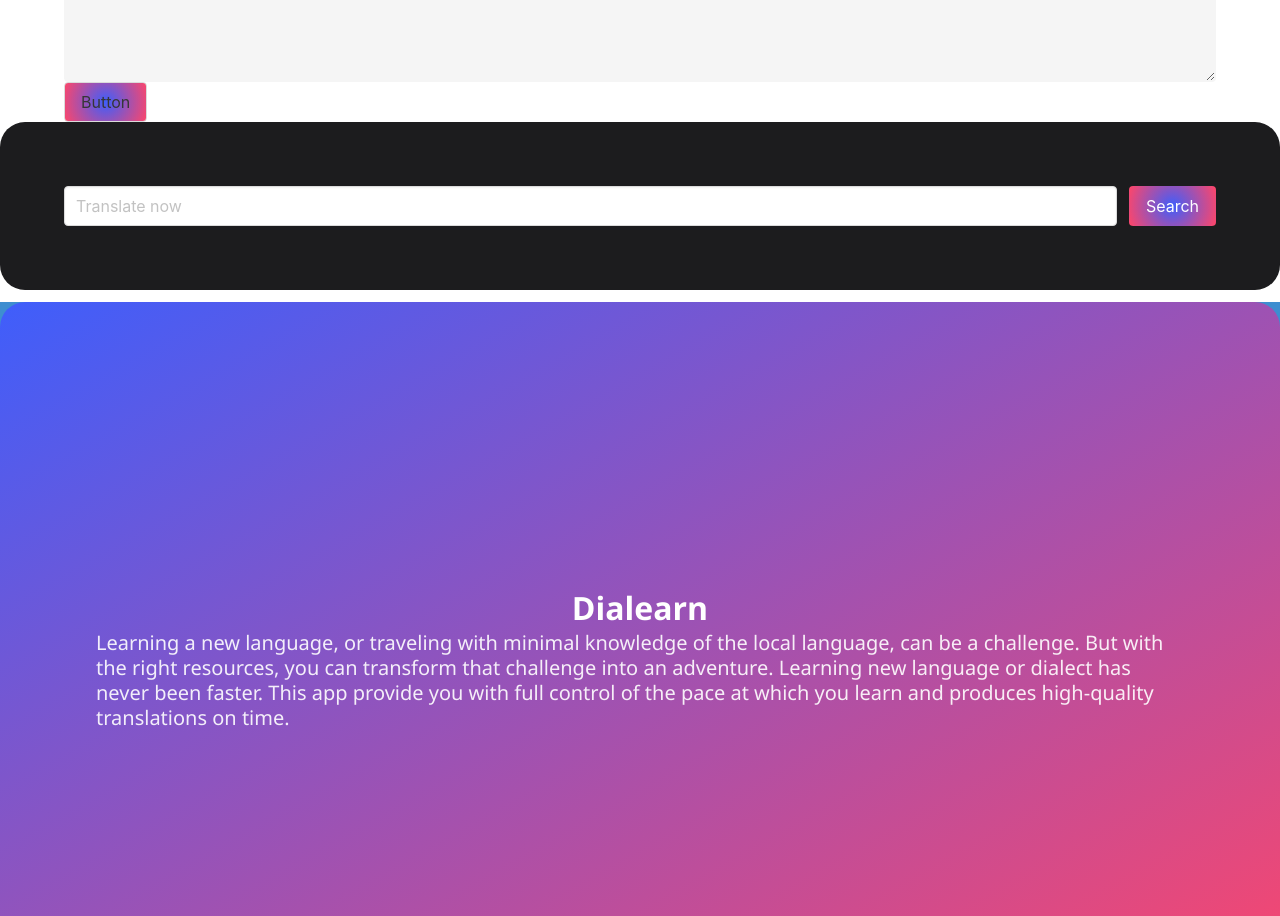
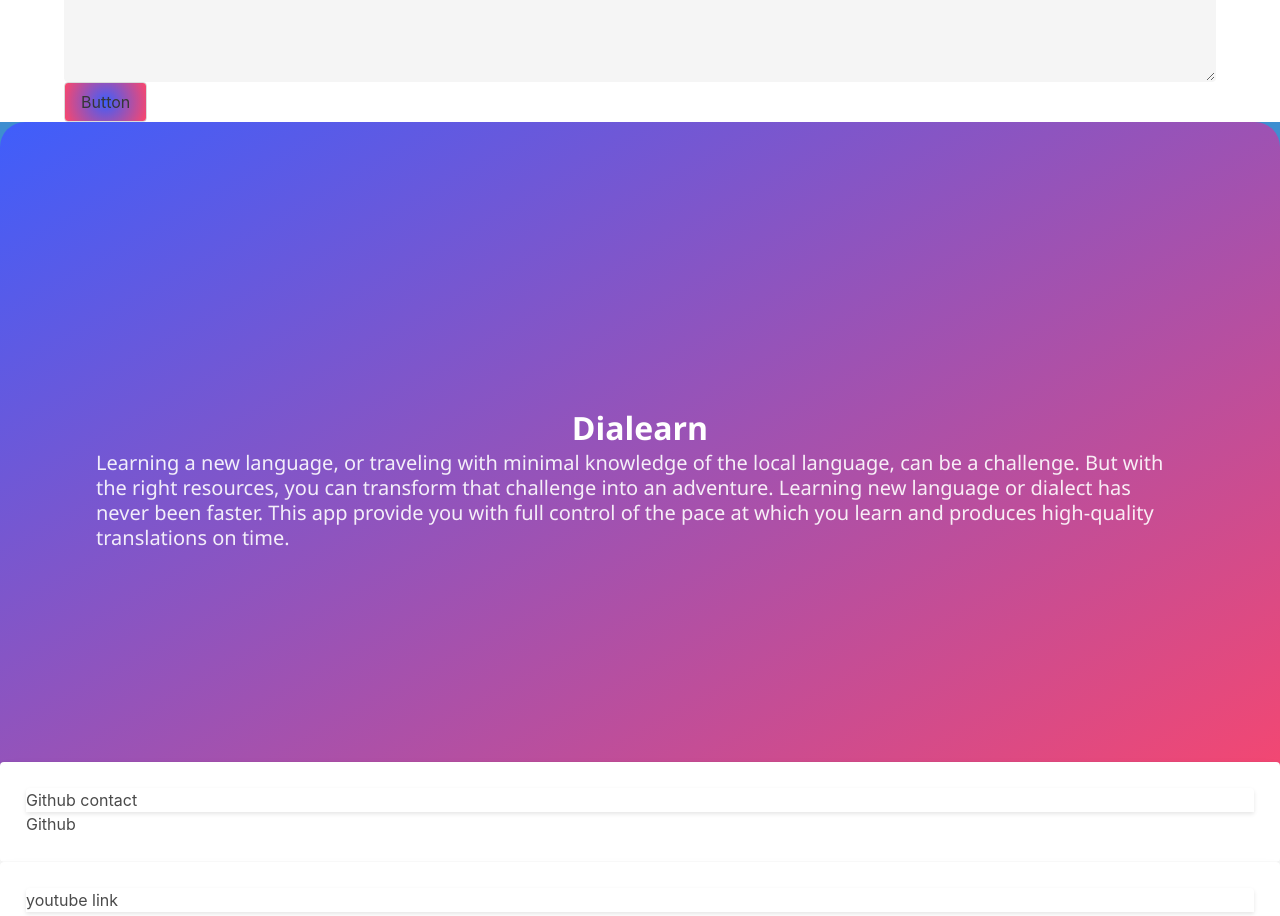
Before and after one commit to mila3245/group1_p2, a React (Create React App) app: page / in a window 1280 px wide. Shown: the part 1300-2216 px from the top of the page. Built offline with nearby package versions, Linux system fonts and the light colour scheme; no server answers.

Commit message:
lango/translate swap

```diff
--- a/src/App.js
+++ b/src/App.js
@@ -1,7 +1,6 @@
 import React from "react";
-import Lango from "./Lango";
+import Lango from "./lango/Lango";
 import Footer from "./Footer/Footer";
-import Translate from "./Translate/translatepg";
 import About from "./About page/About";
 import Navbar from "./Navbar/Navbar";
 import Homepage from "./Homepage/homepage"
@@ -12,7 +11,6 @@ const App=()=>{
     <Navbar/>
     <Homepage/>
     <Lango/>
-    <Translate/>
     <About/>
     <Footer/>
     </main>
--- a/src/Translate/translatepg.js
+++ /dev/null
@@ -1,19 +0,0 @@
-import React from "react";
-import "./translatepg.css"
-
-function Translate() {
-    return (
-        <div className="field is-grouped">
-        <p className="control is-expanded">
-            <input className="input" type="text" placeholder="Translate now"/>
-        </p>
-        <p className="control">
-            <a className="button is-info">
-            Search
-            </a>
-        </p>
-</div>
-    )
-}
-
-export default Translate;
```
Also changed, not shown: src/lango/Lango.js (renamed from src/Lango.js, +6 -5 lines), src/lango/lango.css (renamed from src/Translate/translatepg.css).
